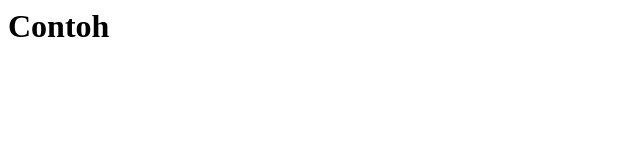
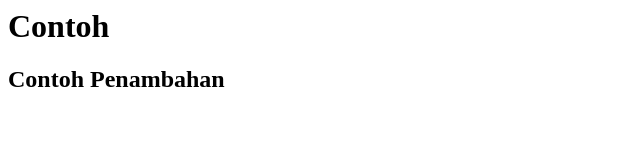
Before and after one commit to hanifiamdev/belajar-git-remote, a plain HTML site: page contoh.html in a window 1280 px wide. Shown: the whole page, without its empty margins (0-640 px from the left). Drawn offline with Linux system fonts and the light colour scheme.

Commit message:
Contoh penambahan Line baru

```diff
--- a/contoh.html
+++ b/contoh.html
@@ -1,5 +1,6 @@
 <html>
     <body>
         <h1>Contoh</h1>
+        <h2>Contoh Penambahan<h/2>
     </body>
 </html>
```
